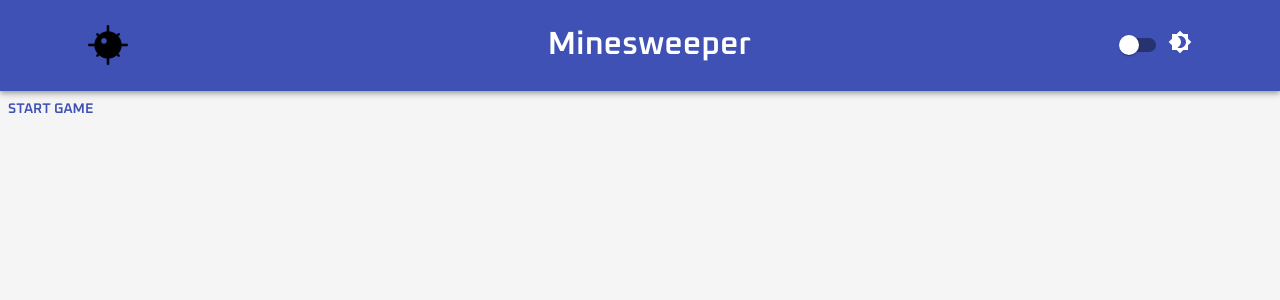
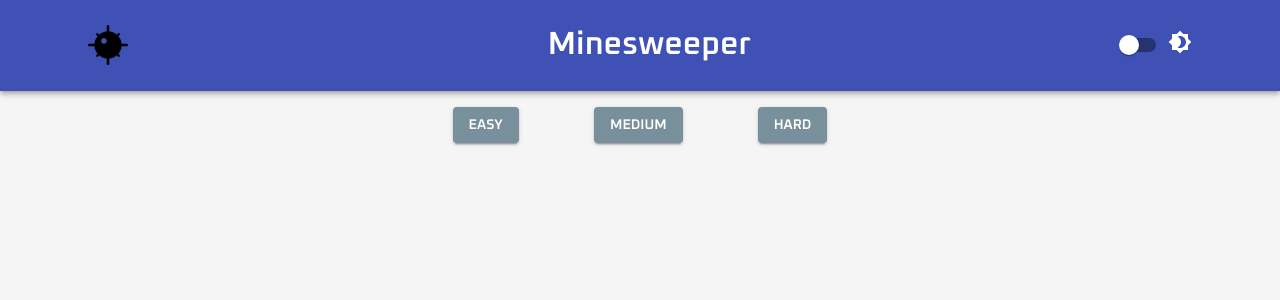
Before and after one commit to CWallis92/minesweeper, a React (Create React App) app: page / in a window 1280 px wide. Shown: the top 300 px of the page. Built offline with nearby package versions, Linux system fonts and the light colour scheme.

Commit message:
Difficulty buttons

```diff
--- a/src/components/App.tsx
+++ b/src/components/App.tsx
@@ -1,6 +1,12 @@
 import React, { useMemo, useState } from "react";
-import { BrowserRouter as Router, Route, Switch } from "react-router-dom";
-import { Button, CssBaseline, PaletteMode, ThemeProvider } from "@mui/material";
+import {
+  Button,
+  Container,
+  CssBaseline,
+  Grid,
+  PaletteMode,
+  ThemeProvider,
+} from "@mui/material";
 
 import Nav from "./Nav";
 import GameArea from "./GameArea";
@@ -36,14 +42,34 @@ export default function App() {
 
   const theme = useMemo(() => modeTheme(mode), [mode]);
 
-  const startGame = () => {
+  const startGame = (difficulty: Difficulty) => {
+    let rows, cols, mines;
+
+    switch (difficulty) {
+      case "medium":
+        rows = 16;
+        cols = 16;
+        mines = 40;
+        break;
+      case "hard":
+        rows = 30;
+        cols = 16;
+        mines = 99;
+        break;
+      default:
+        rows = 9;
+        cols = 9;
+        mines = 10;
+        break;
+    }
+
     setGameState({
       ...gameState,
-      difficulty: "easy",
-      rows: 9,
-      cols: 9,
-      mines: 10,
-      flagsRemaining: 10,
+      difficulty,
+      rows,
+      cols,
+      mines,
+      flagsRemaining: mines,
     });
   };
 
@@ -53,12 +79,47 @@ export default function App() {
         <GameContext.Provider value={{ gameState, setGameState }}>
           <CssBaseline />
           <Nav />
-          {gameState.difficulty !== null ? (
-            <GameArea />
-          ) : (
-            <Button onClick={startGame}>Start game</Button>
-          )}
-          {gameState.ended && <p>Ended</p>}
+          <main>
+            <Container>
+              {gameState.difficulty !== null ? (
+                <GameArea />
+              ) : (
+                <Grid
+                  container
+                  justifyContent="space-around"
+                  sx={{ width: 450, maxWidth: "90%", margin: "auto" }}
+                >
+                  <Grid item>
+                    <Button
+                      variant="contained"
+                      color="secondary"
+                      onClick={() => startGame("easy")}
+                    >
+                      Easy
+                    </Button>
+                  </Grid>
+                  <Grid item>
+                    <Button
+                      variant="contained"
+                      color="secondary"
+                      onClick={() => startGame("medium")}
+                    >
+                      Medium
+                    </Button>
+                  </Grid>
+                  <Grid item>
+                    <Button
+                      variant="contained"
+                      color="secondary"
+                      onClick={() => startGame("hard")}
+                    >
+                      Hard
+                    </Button>
+                  </Grid>
+                </Grid>
+              )}
+            </Container>
+          </main>
         </GameContext.Provider>
       </ThemeProvider>
     </ColorModeContext.Provider>
--- a/src/components/GameArea.tsx
+++ b/src/components/GameArea.tsx
@@ -1,26 +1,30 @@
 import React, {
   useCallback,
   useContext,
+  useEffect,
   useMemo,
   useRef,
   useState,
 } from "react";
-import { Container } from "@mui/material";
 
 import GameGrid from "./GameGrid";
 import GameDetails from "./GameDetails";
-import { createBlankGrid } from "../utils/game";
+import { createBlankGrid, isInProgress } from "../utils/game";
 import { GameContext } from "../core/context";
 
 const GameArea = (): React.ReactElement => {
   const { gameState } = useContext(GameContext);
 
   const [shake, setShake] = useState(false);
-  const [grid, setGrid] = useState<Square[][]>(
-    createBlankGrid(gameState.rows!, gameState.cols!)
-  );
+  const [grid, setGrid] = useState<Square[][]>([]);
 
   const gameGrid = useRef<HTMLDivElement>();
+
+  useEffect(() => {
+    if (!isInProgress(gameState)) return;
+
+    setGrid(createBlankGrid(gameState.rows, gameState.cols));
+  }, []);
 
   const flagError = useCallback(() => {
     setShake(true);
@@ -28,8 +32,7 @@ const GameArea = (): React.ReactElement => {
   }, []);
 
   return (
-    <main>
-      <Container>
+    <>
       <GameDetails gameGrid={gameGrid} shake={shake} setGrid={setGrid} />
       <GameGrid
         ref={gameGrid}
@@ -37,8 +40,7 @@ const GameArea = (): React.ReactElement => {
         grid={grid}
         setGrid={setGrid}
       />
-      </Container>
-    </main>
+    </>
   );
 };
 
--- a/src/components/GameDetails.tsx
+++ b/src/components/GameDetails.tsx
@@ -11,7 +11,7 @@ import ArrowBackIcon from "@mui/icons-material/ArrowBack";
 
 import { GameContext } from "../core/context";
 import { Div, MenuButton } from "../styles/gameDetails";
-import { createBlankGrid } from "../utils/game";
+import { createBlankGrid, isInProgress } from "../utils/game";
 
 interface GameDetailsProps {
   gameGrid: any;
@@ -37,6 +37,8 @@ export default function GameDetails({
   });
 
   const restartGame = () => {
+    if (!isInProgress(gameState)) return;
+
     setGameState({
       ...gameState,
       started: false,
@@ -45,7 +47,7 @@ export default function GameDetails({
       lost: false,
     });
 
-    setGrid(createBlankGrid(gameState.rows!, gameState.cols!));
+    setGrid(createBlankGrid(gameState.rows, gameState.cols));
 
     setTime(0);
   };
@@ -59,6 +61,8 @@ export default function GameDetails({
       lost: false,
     });
   };
+
+  if (!isInProgress(gameState)) return <></>;
 
   return (
     <Div style={{ width: gameGrid?.current?.clientWidth }}>
@@ -74,7 +78,7 @@ export default function GameDetails({
             }}
             className={shake ? "shake" : undefined}
           >
-            {gameState.mines! - gameState.flagsRemaining!}
+            {gameState.mines - gameState.flagsRemaining}
           </Box>
         </Grid>
         <Grid item>
--- a/src/components/GameGrid.tsx
+++ b/src/components/GameGrid.tsx
@@ -14,7 +14,13 @@ import Question from "../assets/question";
 import mine from "../assets/mine.png";
 import { GameContext } from "../core/context";
 import { GameButton, SquareValue } from "../styles/gameGrid";
-import { fillGrid, getColor, revealSquare, toggleFlag } from "../utils/game";
+import {
+  fillGrid,
+  getColor,
+  isInProgress,
+  revealSquare,
+  toggleFlag,
+} from "../utils/game";
 
 interface GameGridProps {
   flagError: () => void;
@@ -31,7 +37,7 @@ const GameGrid = forwardRef(
         setGrid((prevGrid) => {
           const grid = JSON.parse(JSON.stringify(prevGrid)) as Square[][];
 
-          if (!gameState.started) {
+          if (isInProgress(gameState) && !gameState.started) {
             fillGrid(grid, row, col, gameState.mines || 0);
             setGameState({ ...gameState, started: true });
           }
@@ -46,11 +52,13 @@ const GameGrid = forwardRef(
 
     const setFlag = useCallback(
       (row: number, col: number) => {
+        if (!isInProgress(gameState)) return;
+
         setGrid((prevGrid) => {
           const grid = JSON.parse(JSON.stringify(prevGrid)) as Square[][];
 
           if (
-            gameState.flagsRemaining! >= gameState.mines! &&
+            gameState.flagsRemaining >= gameState.mines &&
             !grid[row][col].state
           ) {
             flagError();
@@ -65,6 +73,8 @@ const GameGrid = forwardRef(
     );
 
     useEffect(() => {
+      if (!isInProgress(gameState)) return;
+
       const boardState = grid.flat();
 
       const flagsRemaining = boardState.filter(
@@ -82,8 +92,8 @@ const GameGrid = forwardRef(
 
       if (
         boardState.filter(({ revealed }) => revealed).length +
-          gameState.mines! ===
-        gameState.rows! * gameState.cols!
+          gameState.mines ===
+        gameState.rows * gameState.cols
       ) {
         ended = true;
         won = true;
@@ -92,19 +102,21 @@ const GameGrid = forwardRef(
       setGameState({ ...gameState, ended, won, lost, flagsRemaining });
     }, [grid]);
 
+    if (!isInProgress(gameState)) return <></>;
+
     return (
       <>
         <Box
           ref={ref}
           component={Paper}
           elevation={3}
-          sx={{ width: 30 * gameState.rows!, margin: "auto" }}
+          sx={{ width: 30 * gameState.rows, margin: "auto" }}
         >
-          <Grid container spacing={0} columns={gameState.cols}>
-            {grid.map((row, rowIndex) => {
-              return row.map(
-                ({ revealed, value, state, losingSquare }, colIndex) => {
-                  return revealed || gameState.ended ? (
+          <Grid container spacing={0} flexDirection="column">
+            {grid.map((row, rowIndex) => (
+              <Grid container item>
+                {row.map(({ revealed, value, state, losingSquare }, colIndex) =>
+                  revealed || gameState.ended ? (
                     <Grid item xs={1} key={`${rowIndex}-${colIndex}`}>
                       <SquareValue
                         sx={{
@@ -156,10 +168,10 @@ const GameGrid = forwardRef(
                         {state === "unknown" && <Question />}
                       </GameButton>
                     </Grid>
-                  );
-                }
-              );
-            })}
+                  )
+                )}
+              </Grid>
+            ))}
           </Grid>
         </Box>
       </>
--- a/src/core/theme.ts
+++ b/src/core/theme.ts
@@ -1,7 +1,7 @@
 // https://bareynol.github.io/mui-theme-creator/
 
 import { createTheme, PaletteMode } from "@mui/material";
-import { grey, indigo, red } from "@mui/material/colors";
+import { blueGrey, grey, indigo } from "@mui/material/colors";
 
 declare module "@mui/material" {
   interface PaletteOptions {
@@ -14,7 +14,7 @@ const modeTheme = (mode: PaletteMode) =>
     palette: {
       mode,
       primary: indigo,
-      secondary: red,
+      secondary: blueGrey,
       gridButton: {
         main: grey[500],
         dark: grey[600],
--- a/src/utils/game.ts
+++ b/src/utils/game.ts
@@ -9,6 +9,12 @@ import {
   red,
 } from "@mui/material/colors";
 import * as utils from "./game";
+
+export const isInProgress = (
+  gameState: GameState
+): gameState is GameInProgress => {
+  return gameState.hasOwnProperty("rows");
+};
 
 export const getColor = (num: number) => {
   switch (num) {
```
Also changed, not shown: global.d.ts (+18 -6 lines). Lines whose indentation alone changed are shown as unchanged.
